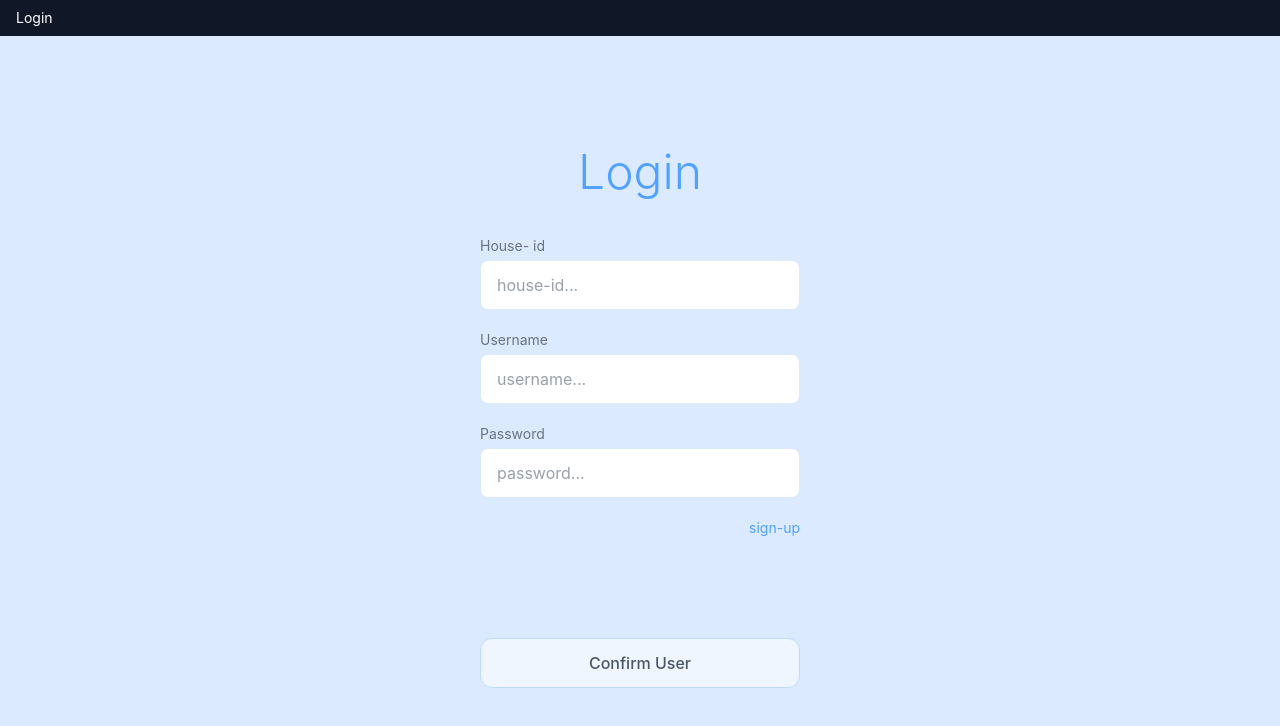
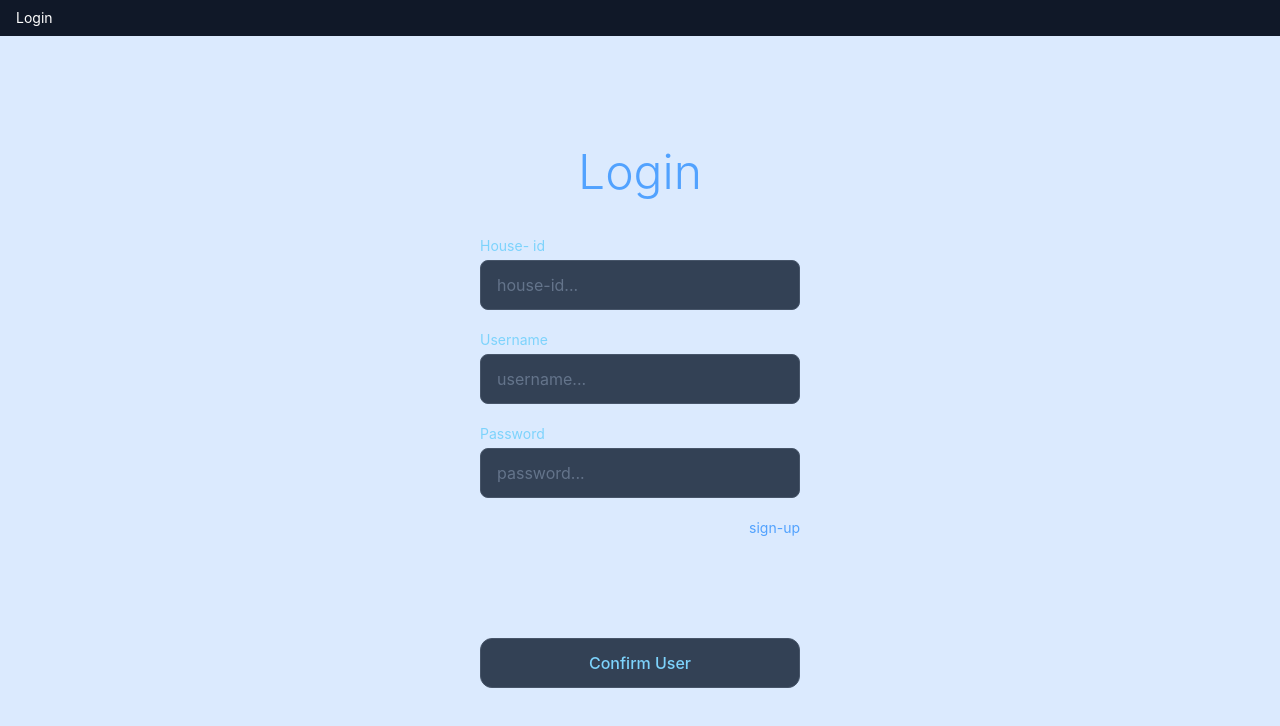
Before and after one commit to nicolo-mn/HiHome, a Vue app in the folder frontend/: page /login in a window 1280 px wide. Shown: the top 726 px of the page. Built offline with nearby package versions, Linux system fonts and the light colour scheme.

Commit message:
feat(frontend): add design tokens and apply to base components

```diff
--- a/frontend/src/components/BaseButton.vue
+++ b/frontend/src/components/BaseButton.vue
@@ -3,13 +3,15 @@ defineProps<{
   label: string;
   loading?: boolean;
   disabled?: boolean;
+  type?: "button" | "submit" | "reset";
 }>();
 </script>
 
 <template>
   <button
+    :type="type ?? 'button'"
     :disabled="disabled || loading"
-    class="w-full py-3 rounded-xl bg-blue-50 border border-blue-200 text-gray-600 font-medium hover:bg-blue-200 transition disabled:opacity-50 disabled:cursor-not-allowed"
+    class="w-full py-3 rounded-xl bg-elevated border border-border text-primary font-medium hover:bg-base transition disabled:opacity-50 disabled:cursor-not-allowed"
   >
     {{ loading ? "Loading..." : label }}
   </button>
--- a/frontend/src/components/BaseInput.vue
+++ b/frontend/src/components/BaseInput.vue
@@ -13,7 +13,7 @@ defineEmits<{
 
 <template>
   <div class="flex flex-col gap-1">
-    <label class="text-sm text-gray-500">{{ label }}</label>
+    <label class="text-sm text-primary">{{ label }}</label>
     <input
       :type="type ?? 'text'"
       :value="modelValue"
@@ -21,7 +21,7 @@ defineEmits<{
       @input="
         $emit('update:modelValue', ($event.target as HTMLInputElement).value)
       "
-      class="bg-white rounded-lg px-4 py-3 text-gray-700 outline-none border border-blue-100 focus:border-blue-300 transition"
+      class="bg-elevated rounded-lg px-4 py-3 text-body placeholder:text-muted outline-none border border-border focus:border-primary transition"
     />
   </div>
 </template>
--- a/frontend/src/style.css
+++ b/frontend/src/style.css
@@ -1,6 +1,19 @@
 @import "tailwindcss";
 
 :root {
+  /* Surfaces */
+  --base: #1e293b;
+  --surface: #0f172a;
+  --elevated: #334155;
+
+  /* Borders */
+  --border: #475569;
+
+  /* Text */
+  --primary: #7dd3fc;
+  --body: #e0f2fe;
+  --muted: #64748b;
+
   font-family: Inter, system-ui, Avenir, Helvetica, Arial, sans-serif;
   font-synthesis: none;
   text-rendering: optimizeLegibility;
@@ -8,6 +21,16 @@
   -moz-osx-font-smoothing: grayscale;
 }
 
+@theme {
+  --color-base: var(--base);
+  --color-surface: var(--surface);
+  --color-elevated: var(--elevated);
+  --color-border: var(--border);
+  --color-primary: var(--primary);
+  --color-body: var(--body);
+  --color-muted: var(--muted);
+}
+
 body {
   margin: 0;
   min-width: 320px;
```
